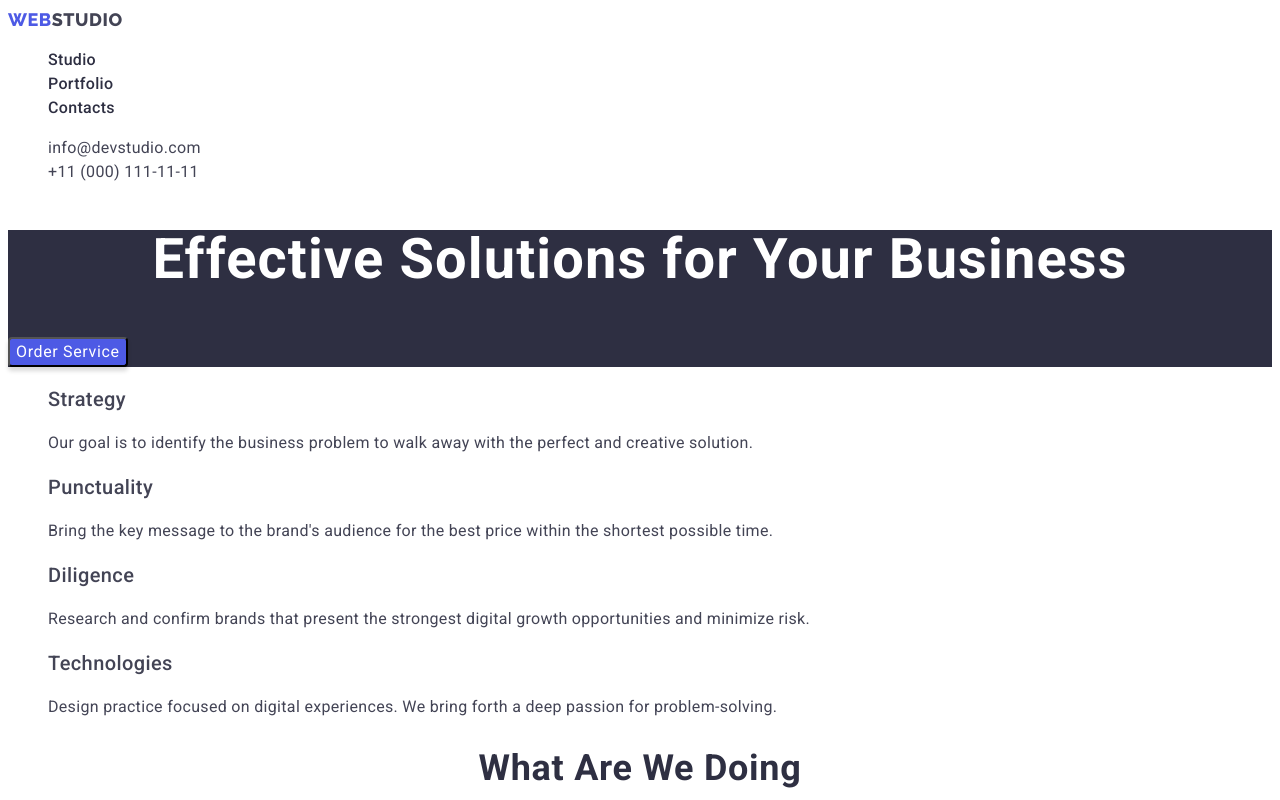
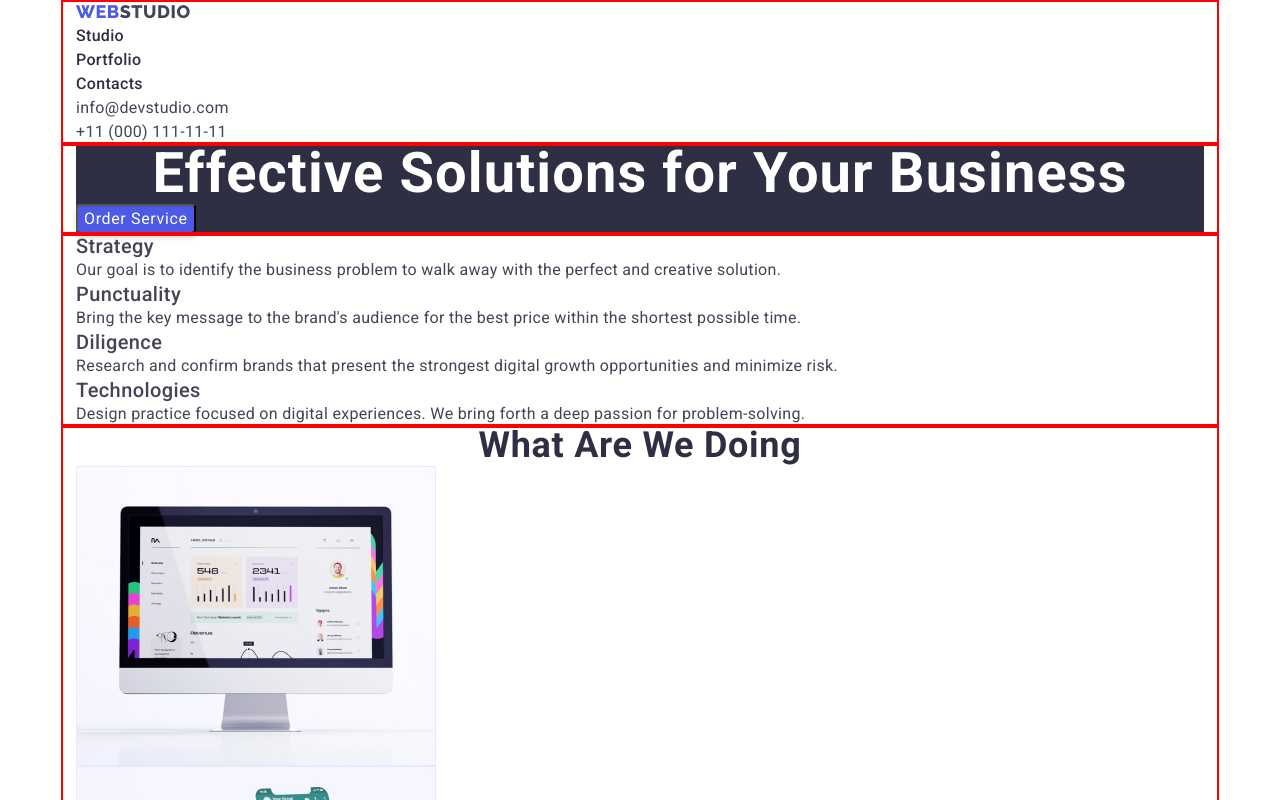
Before and after one commit to natalilia/homework3, a plain HTML site: page index.html in a window 1280 px wide. Shown: the top 800 px of the page. Drawn offline with nearby package versions, Linux system fonts and the light colour scheme.

Commit message:
plus section

```diff
--- a/css/styles.css
+++ b/css/styles.css
@@ -31,18 +31,68 @@
 /* Othere */
 
 }
+/*reset start*/
+h1,
+h2,
+h3,
+h4,
+h5,
+h6,
+p {
+  margin: 0;
+}
+ul {
+  margin: 0;
+  padding: 0;
+  list-style: none;
+}
+a {
+  color: currentColor;
+  text-decoration: none;
+}
+button {
+  cursor: pointer;
+}
+img {
+  display: block;
+}
+
+.visually-hidden {
+  position: absolute;
+  width: 1px;
+  height: 1px;
+  margin: -1px;
+  border: 0;
+  padding: 0;
+
+  white-space: nowrap;
+  height: 1px;
+  clip-path: inset(100%);
+  clip: rect(0 0 0 0);
+  width: 1px;
+  overflow: hidden;
+}
+/*reset end*/
+
 
 /*Base Styles*/
-.page {
+.body {
     font-family: var(--font-family);
     color: var(--body-txt-cl);
     background-color: var(--white-bg);
-    font-size: 16px;
-    }
-    a {
-        text-decoration: none;
-    }
-    ul{list-style: none;}
+    font-size: 16px;}
+.container{
+    width: 1158px;
+    padding-left: 15px;
+    padding-right: 15px;
+    margin-left: auto;
+    margin-right: auto;
+
+/*letter delete*/
+    outline: 2px solid red;
+    outline-offset: -2px;
+}
+
     /*logo*/
     .logo{
         font-family: 'Raleway';
--- a/index.html
+++ b/index.html
@@ -10,13 +10,15 @@
 <link rel="preconnect" href="https://fonts.gstatic.com" crossorigin>
 <link href="https://fonts.googleapis.com/css2?family=Raleway:wght@800&family=Roboto:wght@400;500;700;900&display=swap"
     rel="stylesheet">
-
+<!--Modern normaliz-->
+<link rel="stylesheet" href="https://cdn.jsdelivr.net/npm/modern-normalize@1.1.0/modern-normalize.min.css">
 <!--Custom styles-->
 <link rel="stylesheet" href="./css/styles.css">
 </head>
-<body class="page">
+<body class="body">
     <!--Header section-->
-    <header >
+    <header>
+        <div class="container">
         <a class="logo" href="./index.html"><span class="accent">WEB</span>STUDIO</a>
         <nav>
             <ul class="site-nav">
@@ -41,14 +43,19 @@
             </li>
         </ul>
     </address>
+    </div>
         </header>
+
     <main>
         <!--Hero section-->
+        <div class="container">
         <section class="hero">
             <h1 class="hero-title">Effective Solutions for Your Business</h1>
             <button class="btn" type="button">Order Service</button>
         </section>
+    </div>
         <!--Features-->
+        <div class="container">
         <section class="section">
             <h2 hidden>--Features--</h2>
            <ul>
@@ -71,7 +78,9 @@
            </ul>
 
      </section>
+     </div>
         <!--What are we doing-->
+        <div class="container">
         <section class="section">
             <h2 class="section-title">What are we doing</h2>
             <ul class="list">
@@ -87,7 +96,9 @@
             </ul>
 
         </section>
+        </div>
         <!--Our team-->
+        <div class="container">
         <section class="section">
             <h2 class="section-title">Our Team</h2>
             <ul class="list team-list">
@@ -109,12 +120,15 @@
                 </li>
             </ul>
         </section>
+        </div>
     </main>
     <!--Footer section-->
+    <div class="container">
     <footer class="footer">
         <a class="logo-footer" href="./index.html"><span class="accent">WEB</span>STUDIO</a>
         <p class="text-footer">Increase the flow of customers and sales for your business with digital marketing & growth solutions.</p>
 
     </footer>
+    </div>
 </body>
 </html>
```
